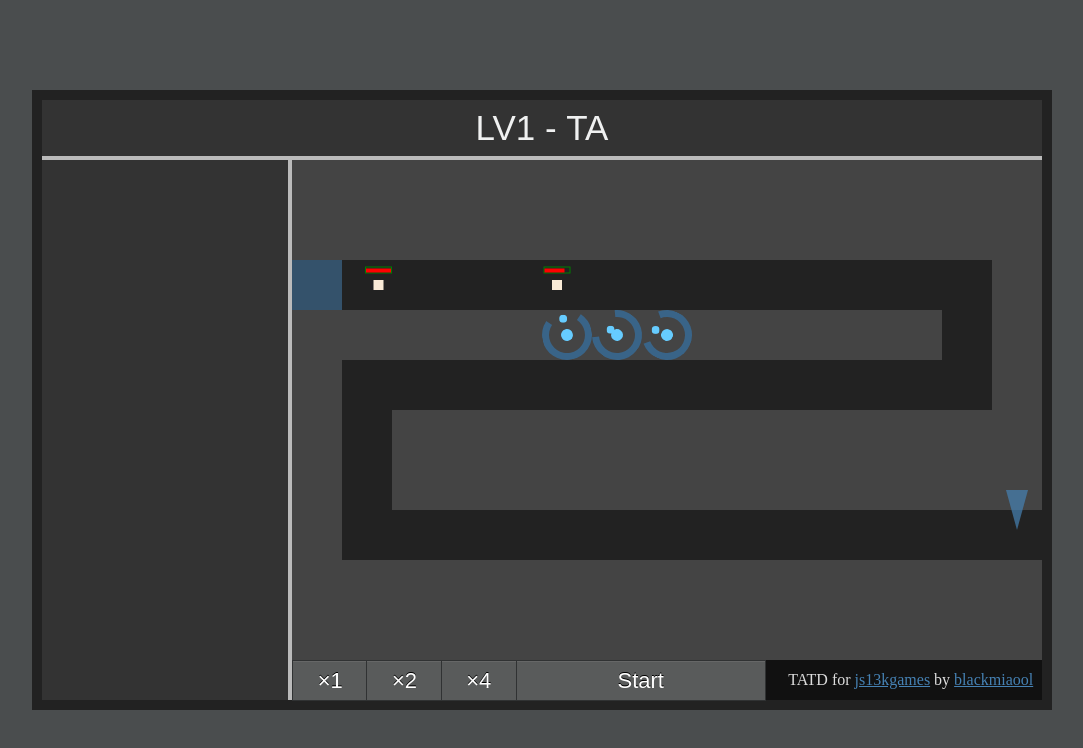
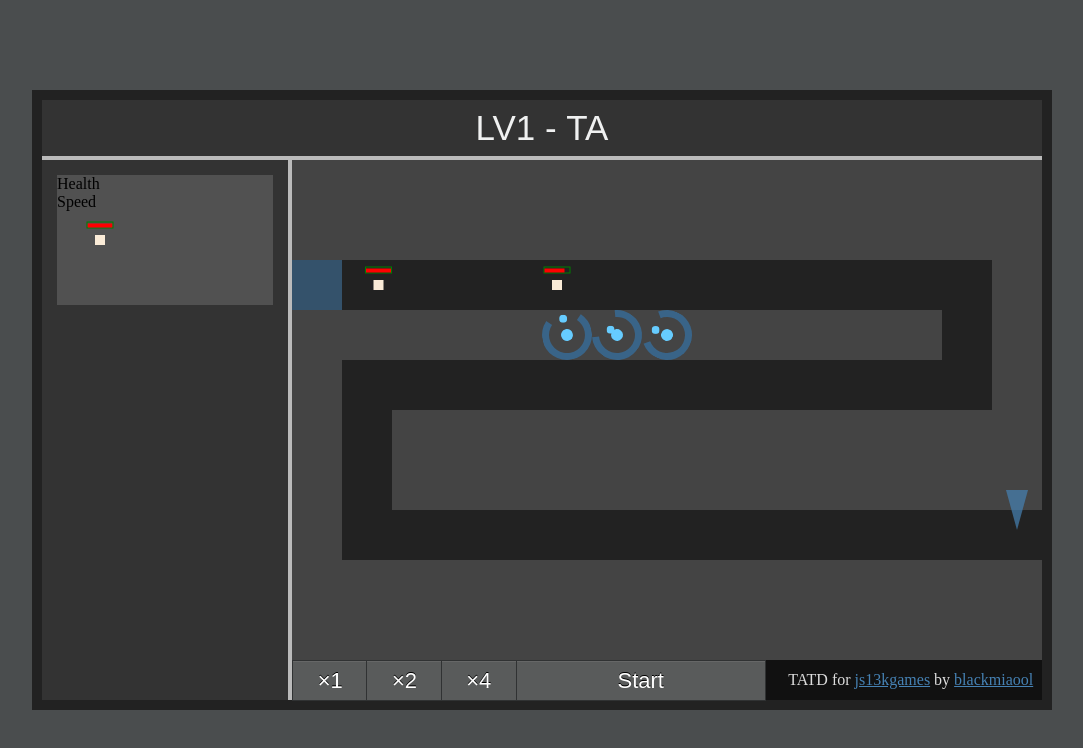
Before and after one commit to blackmiaool/TATD-js13k, a plain HTML site: page index.html in a window 1280 px wide. Shown: the whole page, without its empty margins (98-1181 px from the left). Drawn offline with Linux system fonts and the light colour scheme.

Commit message:
add left panel

```diff
--- a/index.html
+++ b/index.html
@@ -159,8 +159,8 @@
             border-right: 1px rgba(0,0,0,0) solid;
             border-bottom: 1px rgba(0,0,0,0) solid;
 */
+            /*            border: 3px rgba(0, 0, 0, 0) solid;*/
 
-/*            border: 3px rgba(0, 0, 0, 0) solid;*/
             text-align: center;
             position: relative;
         }
@@ -205,6 +205,16 @@
             opacity: 1;
         }
 
+        .emy-panel {
+            height: 130px;
+            margin: 15px;
+            background-color: rgba(255, 255, 255, 0.15);
+            position:relative;
+        }
+        .emy-panel .emy{
+            top:50%;
+            left: 20%;
+        }
     </style>
 </head>
 
@@ -215,7 +225,25 @@
             <label id="title">LV1&nbsp;-&nbsp;TA</label>
         </div>
         <div id="left-panel">
+            <div class="emy-panel">
+                <div class="emy  " id="emy_to_copy" kind="0">
+                    <div class="blood">
+                        <div class="fill"></div>
+                    </div>
+                </div>
+                <div class="abt">
+                    <div class="bar">
+                        <label>Health</label><span></span>
+                    </div>
+                    <div class="bar">
+                        <label>Speed</label><span></span>
+                    </div>
+                    <div class="bar">
+                        <label></label><span></span>
+                    </div>
 
+                </div>
+            </div>
         </div>
         <div id="right-panel">
             <div id="mn">
@@ -271,6 +299,7 @@
             /*            box-sizing: border-box;*/
             /*            width: 10px;*/
             /*            height: 10px;*/
+
             background-color: #66ccff;
             top: 50%;
             position: absolute;
@@ -328,12 +357,14 @@
 
         .hide {
             /*            display: none;*/
+
             visibility: hidden;
         }
 
-        .trans{
+        .trans {
             opacity: 0;
         }
+
         .bul[kind="0"] {
             background-color: #66ccff;
             position: absolute;
@@ -367,7 +398,8 @@
             box-sizing: content-box;
             top: 1px;
         }
-        .endp{
+
+        .endp {
             -webkit-perspective: 250;
             perspective: 200;
             width: 100%;
@@ -375,11 +407,12 @@
             position: absolute;
             left: 0px;
             right: 0px;
-            top:0px;
+            top: 0px;
         }
-        .endp>.fill{
+
+        .endp>.fill {
             position: relative;
-            top:-15px;
+            top: -15px;
             height: 0px;
             width: 0px;
             border-width: 40px 11px;
@@ -392,44 +425,44 @@
             display: inline-block;
             opacity: 0.7;
         }
-        .div-fill{
 
-        }
-        .startp{
+        .div-fill {}
+
+        .startp {
             width: 100%;
             text-align: center;
             box-sizing: border-box;
         }
-        .startp>.fill{
+
+        .startp>.fill {
             position: absolute;
             left: 0px;
             right: 0px;
-            top:0px;
+            top: 0px;
             bottom: 0px;
-            border:25px  solid steelblue;
+            border: 25px solid steelblue;
             opacity: 0.5;
-            transition: all 0.5s ;
+            transition: all 0.5s;
         }
-        .startp.out>.fill{
+
+        .startp.out>.fill {
             border-width: 13px;
             opacity: 0.8;
         }
 
         @keyframes rotate {
             0% {
-                top:-10px;
+                top: -10px;
                 /*                -webkit-transform: rotateX(0deg);*/
                 /*                transform: rotateY(0deg);*/
             }
-
             50% {
-                top:-20px;
+                top: -20px;
                 /*                -webkit-transform: rotateX(180deg);*/
                 /*                transform: rotateY(180deg);*/
             }
-
             100% {
-                top:-10px;
+                top: -10px;
                 /*                -webkit-transform: rotateX(360deg);*/
                 /*                transform: rotateY(360deg);*/
             }
```
Lines whose indentation alone changed are shown as unchanged.
